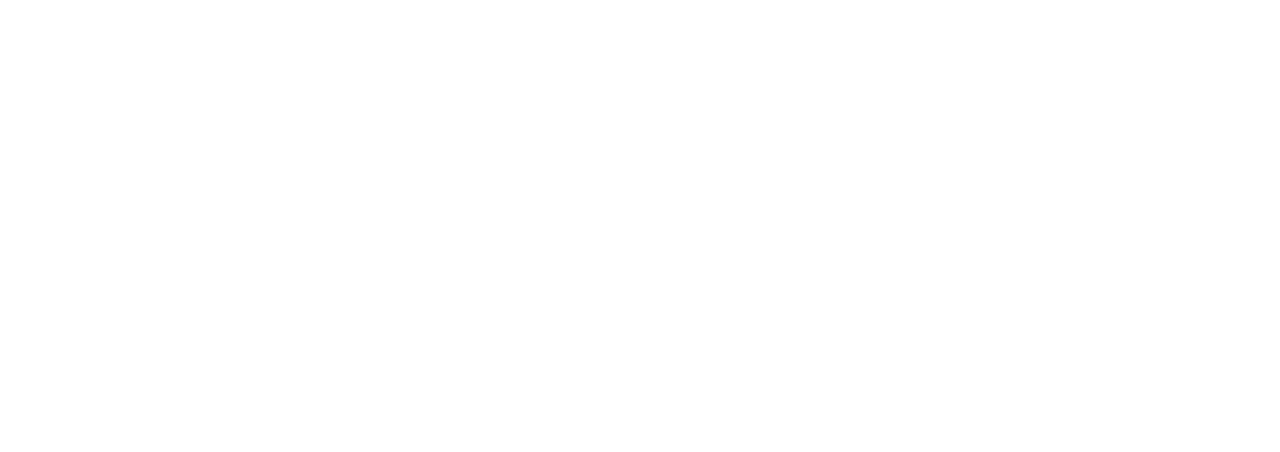
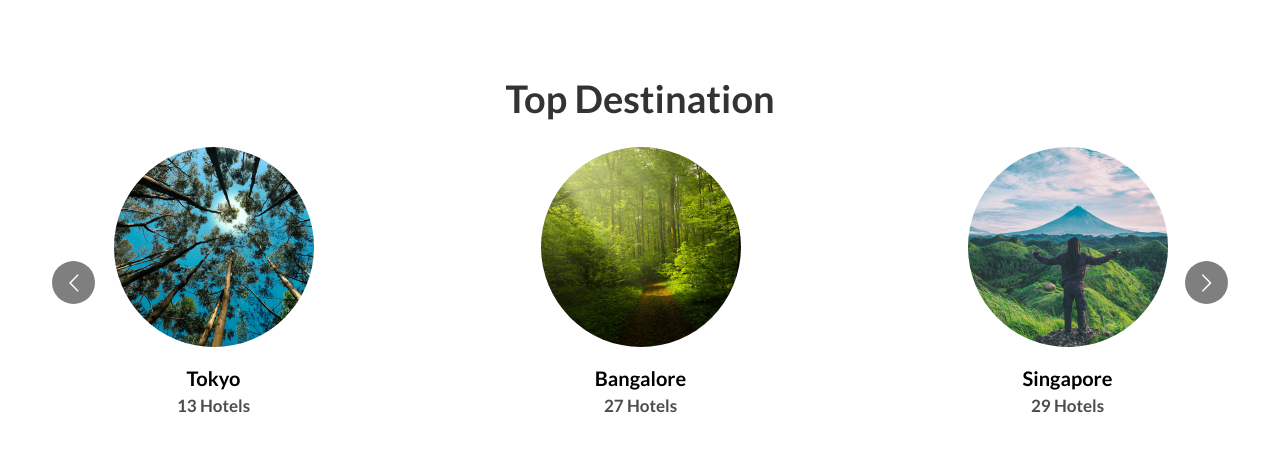
Before and after one commit to ndnam0409/travel-app, a Next.js app: page / in a window 1280 px wide. Shown: the part 826-1278 px from the top of the page. Before the commit the page ends 800 px from the top, so only its background shows below. Built offline with nearby package versions, Linux system fonts and the light colour scheme.

Commit message:
finish TopDestination component

```diff
--- /dev/null
+++ b/components/DestinationSlider.tsx
@@ -0,0 +1,110 @@
+import Image from "next/image";
+import Carousel from "react-multi-carousel";
+import "react-multi-carousel/lib/styles.css";
+
+const responsive = {
+  desktop: {
+    breakpoint: { max: 3000, min: 1300 },
+    items: 5,
+    slidesToSlide: 1,
+  },
+  tablet: {
+    breakpoint: { max: 1300, min: 764 },
+    items: 3,
+    slidesToSlide: 1,
+  },
+  mobile: {
+    breakpoint: { max: 764, min: 0 },
+    items: 1,
+    slidesToSlide: 1,
+  },
+};
+
+const DestinationSlider = () => {
+  return (
+    <Carousel
+      additionalTransfrom={0}
+      arrows={true}
+      autoPlay={true}
+      autoPlaySpeed={5000}
+      centerMode={false}
+      infinite
+      responsive={responsive}
+      itemClass="item"
+    >
+      <div>
+        <Image
+          src="/images/d1.png"
+          alt="destination"
+          width={200}
+          height={200}
+          className="rounded-full mx-auto"
+        />
+        <h1 className="destination__h1">Washington</h1>
+        <p className="destination__p">33 Hotels</p>
+      </div>
+
+      <div>
+        <Image
+          src="/images/d2.png"
+          alt="destination"
+          width={200}
+          height={200}
+          className="rounded-full mx-auto"
+        />
+        <h1 className="destination__h1">Tokyo</h1>
+        <p className="destination__p">13 Hotels</p>
+      </div>
+
+      <div>
+        <Image
+          src="/images/d3.png"
+          alt="destination"
+          width={200}
+          height={200}
+          className="rounded-full mx-auto"
+        />
+        <h1 className="destination__h1">Bangalore</h1>
+        <p className="destination__p">27 Hotels</p>
+      </div>
+
+      <div>
+        <Image
+          src="/images/d4.png"
+          alt="destination"
+          width={200}
+          height={200}
+          className="rounded-full mx-auto"
+        />
+        <h1 className="destination__h1">Singapore</h1>
+        <p className="destination__p">29 Hotels</p>
+      </div>
+
+      <div>
+        <Image
+          src="/images/d5.png"
+          alt="destination"
+          width={200}
+          height={200}
+          className="rounded-full mx-auto"
+        />
+        <h1 className="destination__h1">Berlin</h1>
+        <p className="destination__p">23 Hotels</p>
+      </div>
+
+      <div>
+        <Image
+          src="/images/d6.png"
+          alt="destination"
+          width={200}
+          height={200}
+          className="rounded-full mx-auto"
+        />
+        <h1 className="destination__h1">Sydney</h1>
+        <p className="destination__p">11 Hotels</p>
+      </div>
+    </Carousel>
+  );
+};
+
+export default DestinationSlider;
--- /dev/null
+++ b/components/TopDestination.tsx
@@ -0,0 +1,14 @@
+import DestinationSlider from "./DestinationSlider";
+
+const TopDestination = () => {
+  return (
+    <div className="mt-[6rem] mb-[4rem]">
+      <h1 className="heading pb-5">Top Destination</h1>
+      <div className="mt-[4rem]w-[80%] mx-auto">
+        <DestinationSlider />
+      </div>
+    </div>
+  );
+};
+
+export default TopDestination;
--- a/package.json
+++ b/package.json
@@ -13,7 +13,8 @@
     "next": "14.1.4",
     "react": "^18",
     "react-dom": "^18",
-    "react-icons": "^5.0.1"
+    "react-icons": "^5.0.1",
+    "react-multi-carousel": "^2.8.5"
   },
   "devDependencies": {
     "@types/node": "^20",
--- a/pages/index.tsx
+++ b/pages/index.tsx
@@ -1,6 +1,7 @@
 import Hero from "@/components/Hero";
 import MobileNav from "@/components/MobileNav";
 import Navbar from "@/components/Navbar";
+import TopDestination from "@/components/TopDestination";
 import { useState } from "react";
 
 const HomePage = () => {
@@ -13,6 +14,7 @@
       <MobileNav nav={nav} closeNav={closeNavHandlder} />
       <Navbar openNav={openNavHandlder} />
       <Hero />
+      <TopDestination />
     </div>
   );
 };
--- a/styles/globals.css
+++ b/styles/globals.css
@@ -15,4 +15,16 @@
     after:absolute after:h-[3px] after:bg-yellow-300 after:w-full after:scale-x-0 after:hover:scale-x-100 after:transition
     after:duration-300 after:origin-center uppercase;
   }
+
+  .heading {
+    @apply text-center text-[#333] text-[22px] sm:text-[30px] md:text-[38px] font-bold capitalize;
+  }
+
+  .destination__h1 {
+    @apply text-black mt-[1rem] text-[20px] text-center font-semibold;
+  }
+
+  .destination__p {
+    @apply text-black text-[17px] text-center opacity-70 font-semibold;
+  }
 }
```
Also changed, not shown: 1 other file (tests, documents, lock files or other folders).
